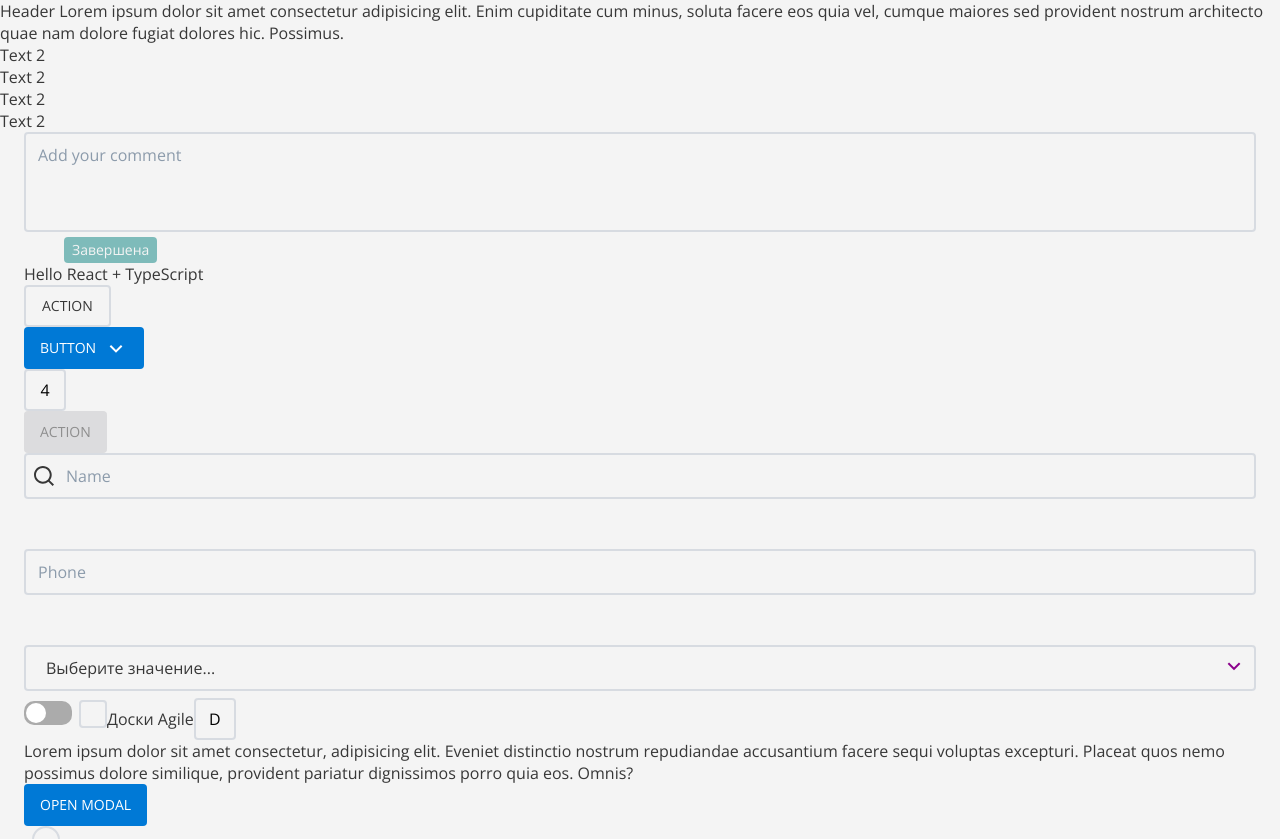
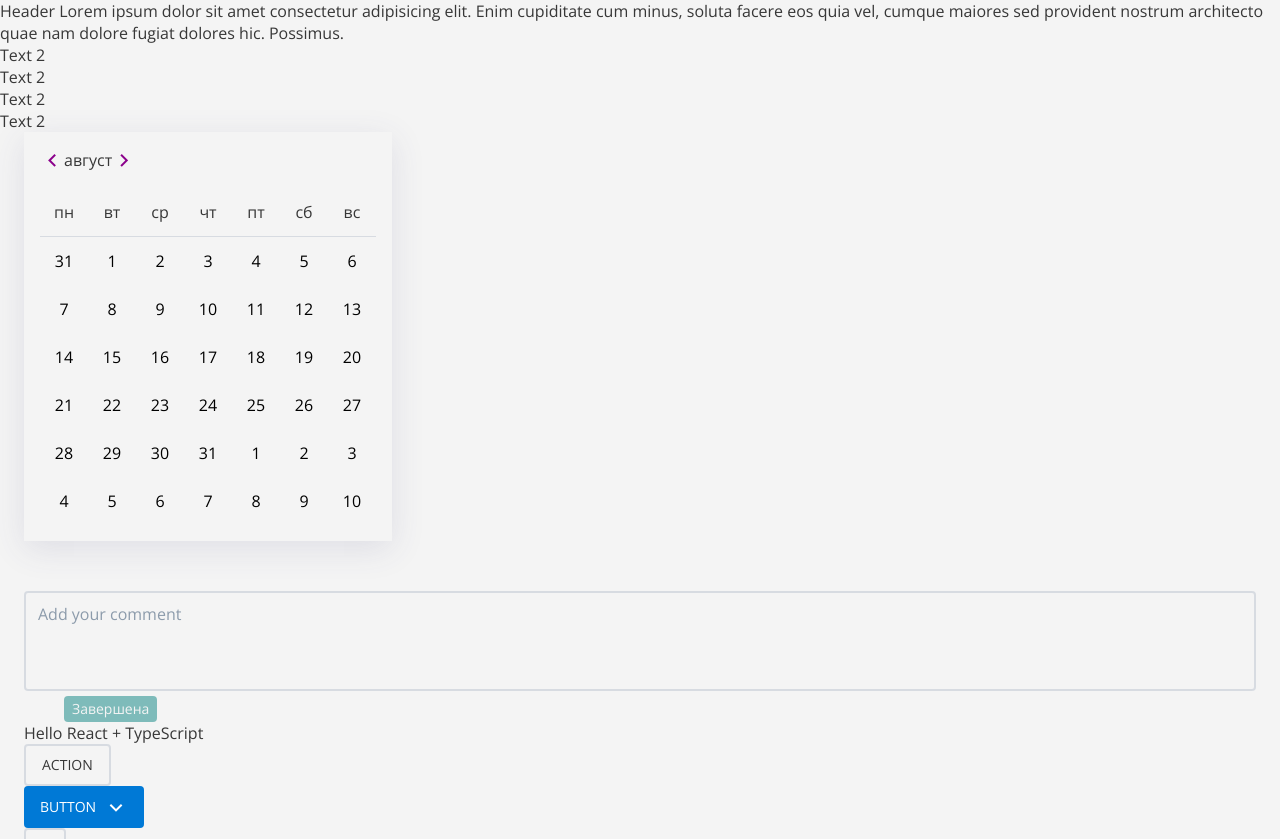
Before and after one commit to FirsovDmitriy/XTrello, a React (Vite) app: page / in a window 1280 px wide. Shown: the top 839 px of the page. Built offline with nearby package versions, Linux system fonts and the light colour scheme.

Commit message:
added the ui component DatePicker

```diff
--- a/package.json
+++ b/package.json
@@ -11,6 +11,7 @@
   },
   "dependencies": {
     "@reduxjs/toolkit": "^1.9.5",
+    "dayjs": "^1.11.10",
     "react": "^18.2.0",
     "react-dom": "^18.2.0",
     "react-redux": "^8.1.2",
--- a/src/user.InterfaceLayer/App.tsx
+++ b/src/user.InterfaceLayer/App.tsx
@@ -23,6 +23,7 @@ import { Variant } from "./UI-Kit/UI.components/Typography/enum"
 import TextField from "./UI-Kit/UI.components/TextField"
 import Tag from "./UI-Kit/UI.components/Tag"
 import Textarea from "./UI-Kit/UI.components/Textarea"
+import DatePicker from "./UI-Kit/UI.components/DatePicker"
 // import Preloader from "./UIkit/UI.components/Preloader"
 
 const App = () => {
@@ -54,6 +55,9 @@ const App = () => {
       </ul>
 
       <Container>
+
+        <DatePicker />
+
         <Textarea
           placeholder="Add your comment"
         ></Textarea>
--- /dev/null
+++ b/src/user.InterfaceLayer/UI-Kit/UI.components/DatePicker/index.tsx
@@ -0,0 +1,72 @@
+import { FC, useState } from 'react'
+import dayjs from 'dayjs'
+import weekday from 'dayjs/plugin/weekday'
+dayjs.extend(weekday)
+
+import utc from 'dayjs/plugin/utc'
+dayjs.extend(utc)
+import 'dayjs/locale/ru';
+
+import * as SC from './styled'
+
+dayjs.locale('ru')
+
+const month = dayjs().startOf('month').format('MMMM');
+const total = 42
+
+const DatePicker: FC = () => {
+  const startDay = dayjs().startOf('month').startOf('week')
+  const [startDate, setStartDate] = useState(startDay)
+
+  // console.log('Start of day', startDay, startDay.add(1, 'month').startOf('week'));
+
+  let dayIterator = startDate.clone();
+
+  const days = [...Array(total)].map(() => {
+    const day = dayIterator.clone();
+    dayIterator = dayIterator.add(1, 'day');
+    return day;
+  });
+  console.log(days);
+
+  function nextMonth() {
+    setStartDate(prev => (
+      prev.add(1, 'month')
+    ))
+  }
+
+  return (
+    <SC.DatePicker>
+
+      <SC.DatePickerHeader>
+        <SC.ArrowButton>
+          <i className='icon icon-arrowLeft'></i>
+        </SC.ArrowButton>
+        { month }
+        <SC.ArrowButton onClick={ nextMonth }>
+          <i className='icon icon-arrowRight'></i>
+        </SC.ArrowButton>
+      </SC.DatePickerHeader>
+
+      <SC.Line>
+        <SC.WeekDayLabel>пн</SC.WeekDayLabel>
+        <SC.WeekDayLabel>вт</SC.WeekDayLabel>
+        <SC.WeekDayLabel>ср</SC.WeekDayLabel>
+        <SC.WeekDayLabel>чт</SC.WeekDayLabel>
+        <SC.WeekDayLabel>пт</SC.WeekDayLabel>
+        <SC.WeekDayLabel>сб</SC.WeekDayLabel>
+        <SC.WeekDayLabel>вс</SC.WeekDayLabel>
+      </SC.Line>
+
+      <SC.Grid>
+        {days.map(day => (
+          <SC.DayButton key={day.format('DD/MM/YYYY')}>
+            { day.format('D') }
+          </SC.DayButton>
+        ))}
+      </SC.Grid>
+    </SC.DatePicker>
+  )
+}
+
+export default DatePicker
--- /dev/null
+++ b/src/user.InterfaceLayer/UI-Kit/UI.components/DatePicker/styled.ts
@@ -0,0 +1,61 @@
+import { styled, css } from "styled-components"
+import Colors from "../../constants/colors"
+
+export const DatePicker = styled.div`
+  --rows: 1;
+  width: 21rem;
+  padding: 1rem;
+  box-shadow: 0px 8px 32px 0px rgba(64, 64, 122, 0.12);
+
+  margin-bottom: 50px;
+`
+
+export const DatePickerHeader = styled.div`
+  display: flex;
+  align-items: center;
+  margin-bottom: 1rem;
+`
+
+export const ArrowButton = styled.button`
+  width: 1.5rem;
+  height: 1.5rem;
+  border: none;
+`
+
+const BasicStylesCell = css`
+  height: 48px;
+  display: flex;
+  justify-content: center;
+  align-items: center;
+`
+
+export const WeekDayLabel = styled.span`
+  ${ BasicStylesCell };
+`
+
+export const DayButton = styled.button`
+  ${ BasicStylesCell };
+  border-radius: 50%;
+  border: none;
+  @media (any-hover: hover) {
+   &:hover {
+    outline: 1px solid ${ Colors.PRIMARY };
+   }
+  }
+`
+
+const BasicStyles = css`
+  display: grid;
+  grid-template-columns: repeat(7, 1fr);
+  grid-template-rows: repeat(var(--rows), 1fr);
+`
+
+export const Line = styled.div`
+  ${ BasicStyles };
+  border-bottom: 1px solid ${ Colors.BORDER };
+`
+
+export const Grid = styled.div`
+  ${ BasicStyles };
+  --rows: 6;
+`
```
Also changed, not shown: 1 other file (tests, documents, lock files or other folders).
